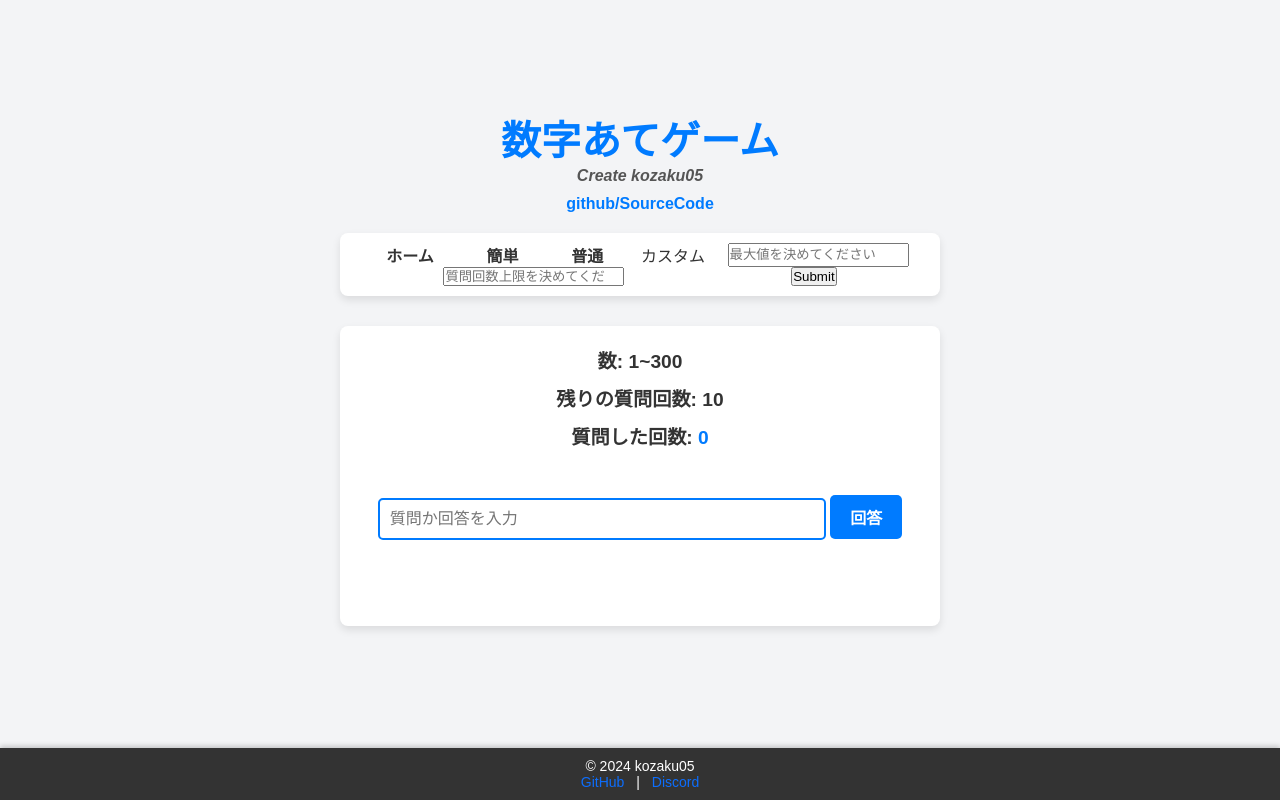
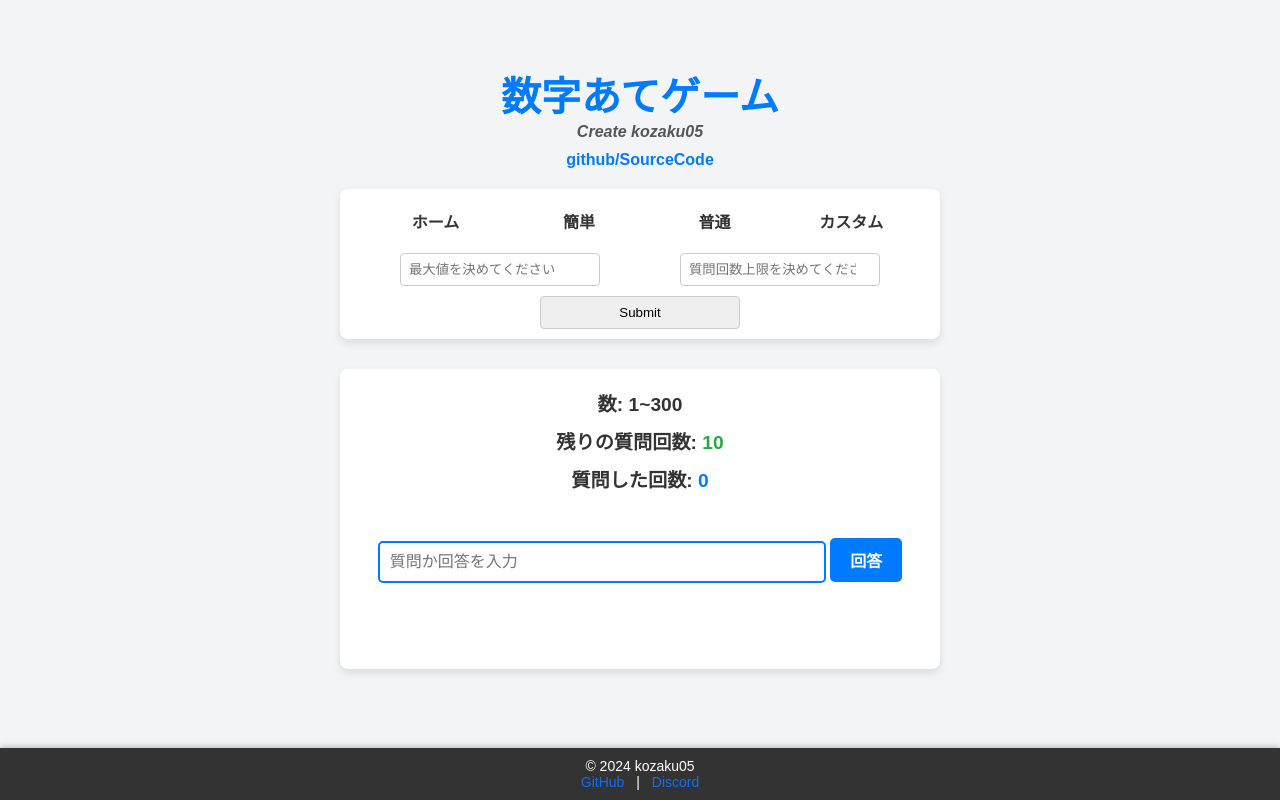
Before and after one commit to kozaku05/Guess-the-numbers, a plain HTML site: page main/hard/hard.html in a window 1280 px wide. Both pictures are taken after a click on the item "カスタム". Drawn offline with Linux system fonts and the light colour scheme.

Commit message:
Update main.css
remaining_countsに色を追加

```diff
--- a/main/main.css
+++ b/main/main.css
@@ -67,17 +67,57 @@ nav ul {
   flex-wrap: wrap;
 }
 
-nav ul li a {
+nav ul li {
+  position: relative;
+}
+
+nav ul li a,
+nav ul li {
   color: #333;
   text-decoration: none;
   font-size: 1rem;
   font-weight: bold;
   padding: 10px 15px;
   transition: color 0.3s ease;
+  background: none;
+  border: none;
+  cursor: pointer;
+  outline: none;
 }
 
 nav ul li a:hover {
   color: #007bff;
+}
+
+nav ul input {
+  padding: 8px;
+  border: 1px solid #ccc;
+  border-radius: 4px;
+  margin-top: 10px;
+  width: 100%;
+  max-width: 200px;
+  display: none;
+  opacity: 0;
+  transform: translateY(-10px);
+  transition: opacity 0.5s ease, transform 0.5s ease;
+}
+
+.show {
+  display: block;
+  opacity: 1;
+  transform: translateY(0);
+}
+
+nav ul li button {
+  font-weight: bold;
+  background-color: #f0f0f0;
+  border-radius: 4px;
+  padding: 8px 15px;
+  transition: background-color 0.3s ease;
+}
+
+nav ul li button:hover {
+  background-color: #e1e1e1;
 }
 
 /* メインゲームエリア */
@@ -97,6 +137,13 @@ nav ul li a:hover {
   font-size: 1.2rem;
   color: #333;
   margin-bottom: 10px;
+}
+
+/* remaining_countsに色を追加*/
+#remaining_counts {
+  font-size: 1.2rem;
+  color: #28a745;
+  font-weight: bold;
 }
 
 #questionNumber {
```
